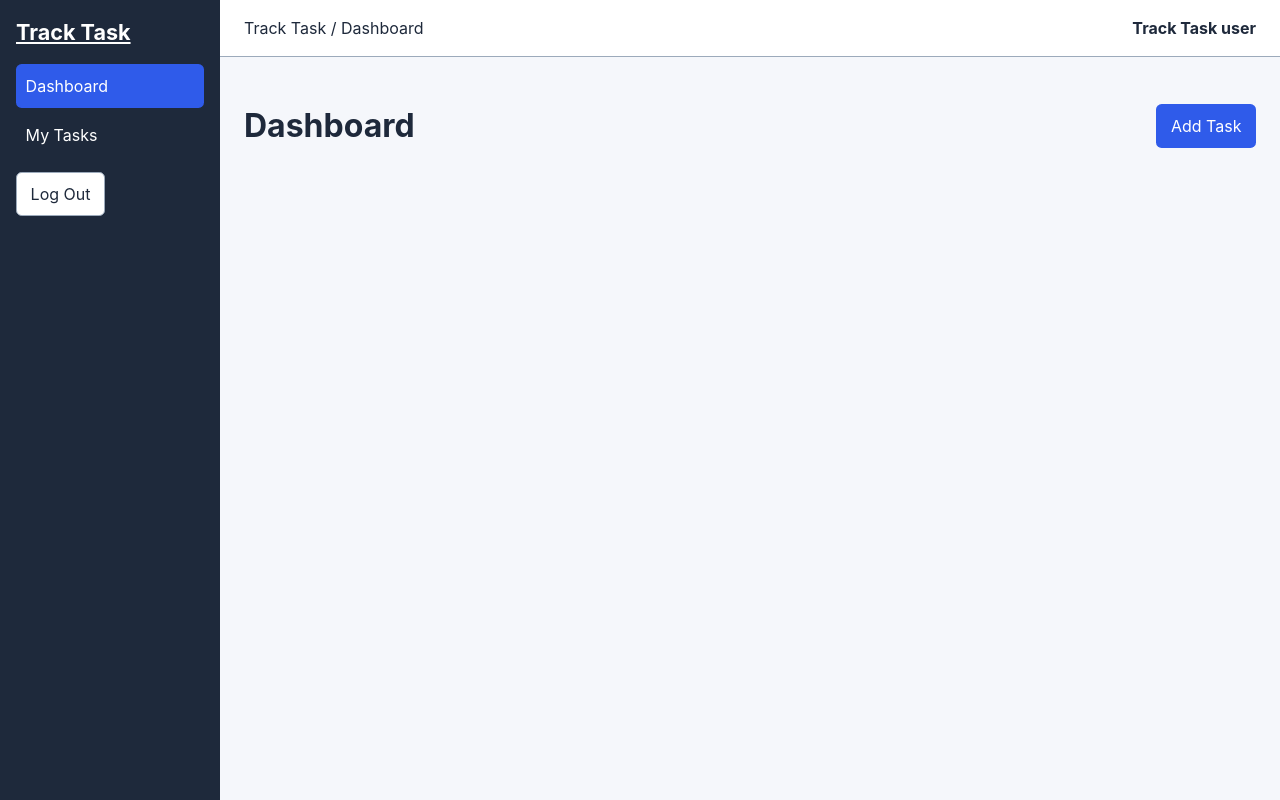
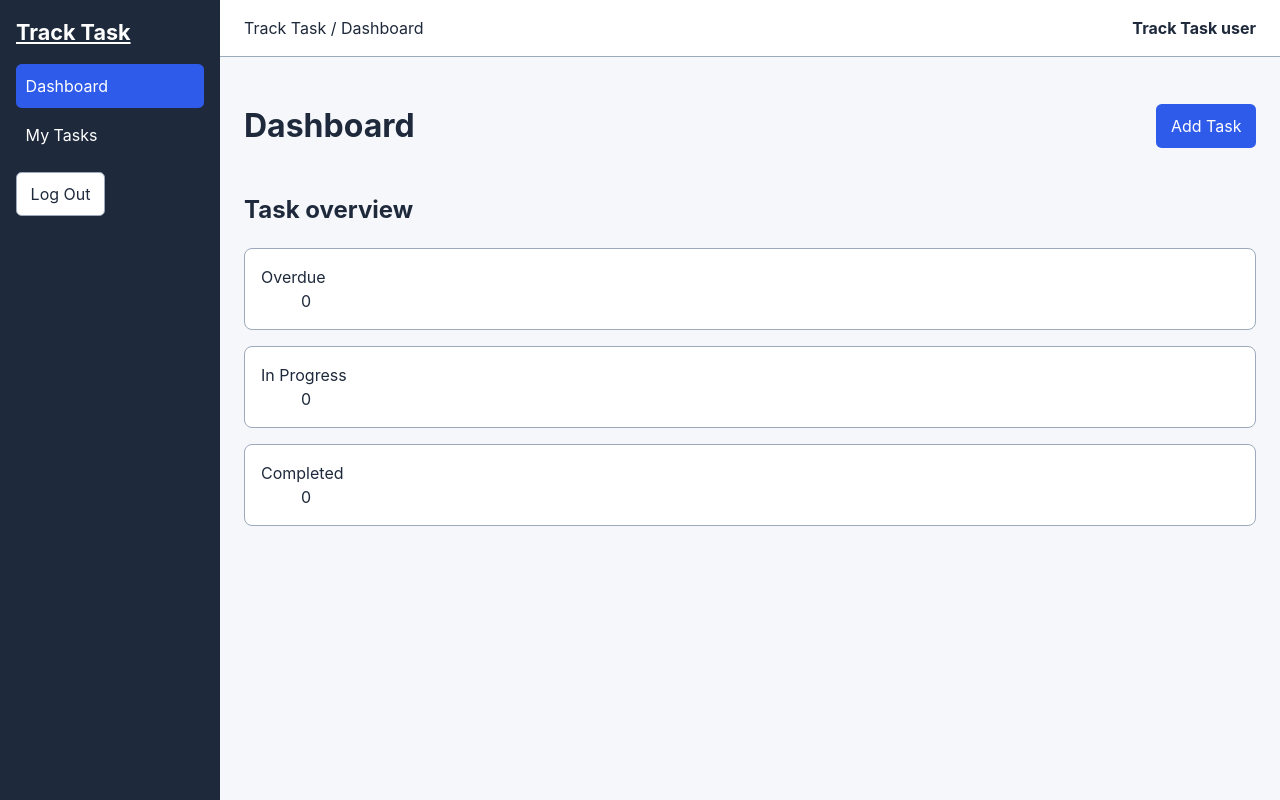
Before and after one commit to ASheidu/track_tasks_systems, a PHP site: page /Track_Task_M3_Rohit/public/dashboard.php in a window 1280 px wide. Run offline with PHP 8.4, Linux system fonts and the light colour scheme; the visitor is signed in with stand-in values (Sample User, id 1); data that the repository does not hold is empty.

Commit message:
Display Overdue, In Progress, and Completed counts on the Dashboard

```diff
--- a/Track_Task_M3_Rohit/public/dashboard.php
+++ b/Track_Task_M3_Rohit/public/dashboard.php
@@ -34,5 +34,24 @@ require __DIR__ . '/../includes/workspace.php';
     <h1>Dashboard</h1>
     <a class="button" href="tasks.php?mode=add#task-form">Add Task</a>
 </div>
+<section aria-labelledby="overview-title">
+    <h2 id="overview-title">Task overview</h2>
 
+    <dl class="dashboard-stats">
+        <div class="panel<?= $overdue > 0 ? ' dashboard-alert' : '' ?>">
+            <dt>Overdue</dt>
+            <dd><?= $overdue ?></dd>
+        </div>
+
+        <div class="panel">
+            <dt>In Progress</dt>
+            <dd><?= $inProgress ?></dd>
+        </div>
+
+        <div class="panel">
+            <dt>Completed</dt>
+            <dd><?= $completed ?></dd>
+        </div>
+    </dl>
+</section>
 <?php require __DIR__ . '/../includes/workspace-end.php'; ?>
```
